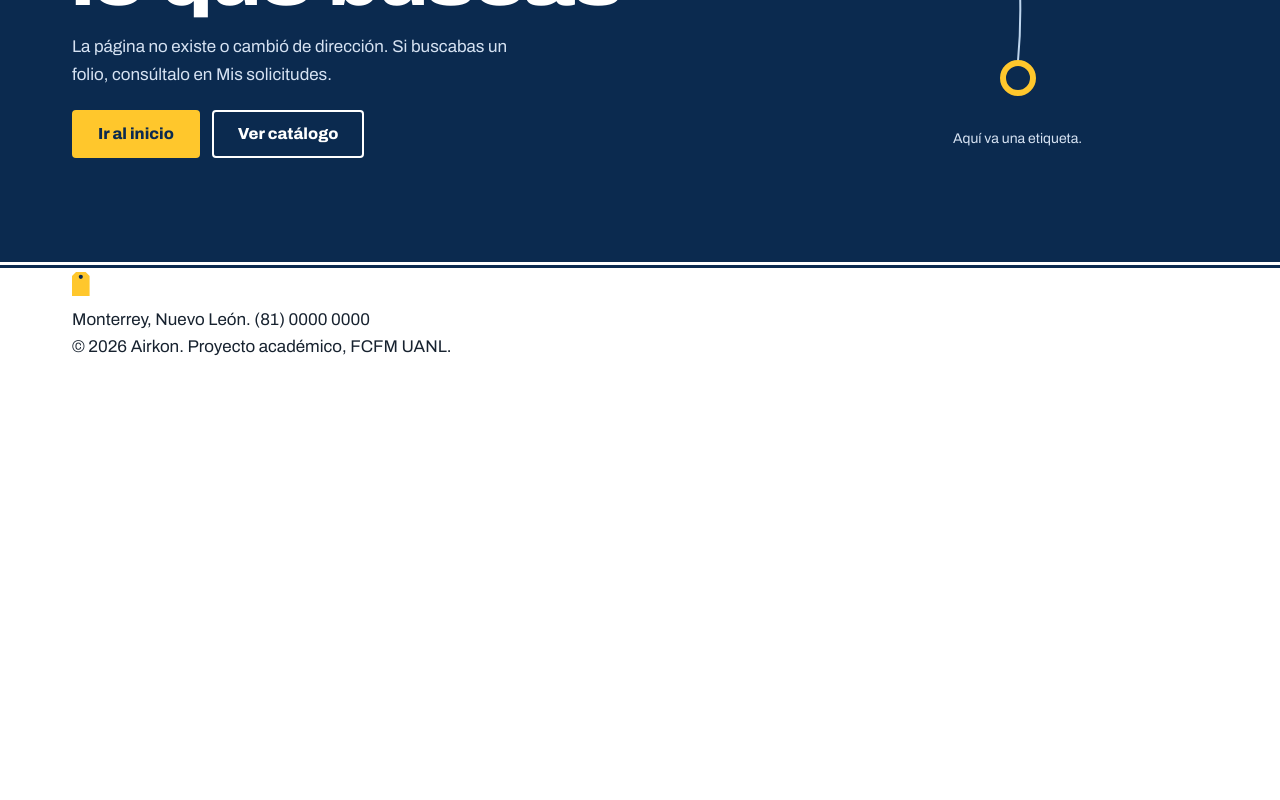
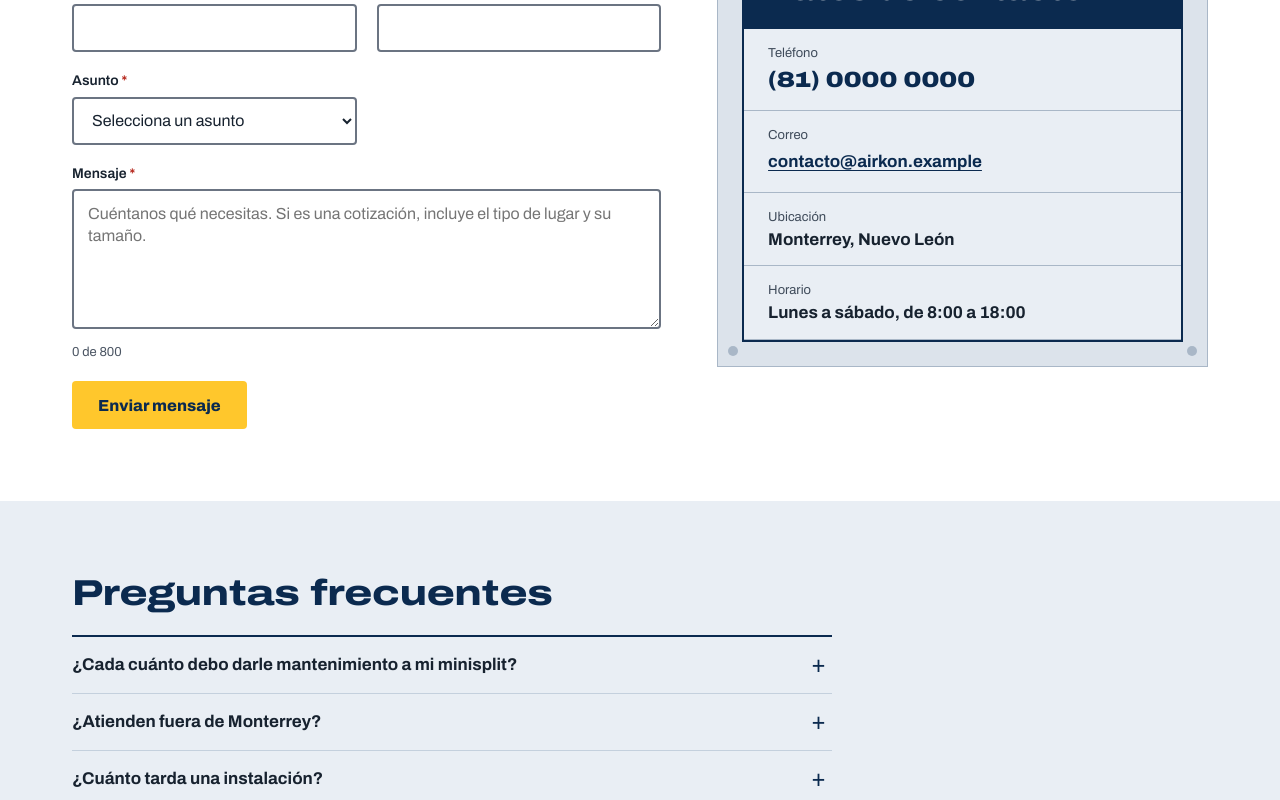
Before and after one commit to Echacon57/Portal-Servicio-Airkon, a React (Vite) app: page /contacto in a window 1280 px wide. Shown: the part 320-1120 px from the top of the page. Before the commit the page ends 800 px from the top, so only its background shows below. Built offline with nearby package versions, Linux system fonts and the light colour scheme.

Commit message:
Diseño Nuevo Contacto

```diff
--- a/src/App.jsx
+++ b/src/App.jsx
@@ -11,6 +11,7 @@ import MisSolicitudes from "./pages/MisSolicitudes";
 import {SesionProvider} from "./context/SesionContext";
 import VerificarAcceso from "./pages/VerificarAcceso";
 import Confirmacion from "./pages/Confirmacion";
+import Contacto from "./pages/Contacto";
 
 export default function App() {
   return (
@@ -28,6 +29,7 @@ export default function App() {
             <Route path="/verificar" element={<VerificarAcceso />} />
             <Route path="/mis-solicitudes" element={<MisSolicitudes />} />
             <Route path="/solicitud-enviada/:folio" element={<Confirmacion />} />
+            <Route path="/contacto" element={<Contacto />} />
           </Route>
         </Routes>
       </BrowserRouter>
--- a/src/main.jsx
+++ b/src/main.jsx
@@ -1,6 +1,5 @@
 import React from "react";
 import ReactDOM from "react-dom/client";
-import "@fontsource-variable/archivo/wdth.css";
 import "./styles/variables.css";
 import "./styles/global.css";
 import App from "./App.jsx";
--- a/src/pages/Contacto.jsx
+++ b/src/pages/Contacto.jsx
@@ -1,5 +1,7 @@
 import { useState } from "react";
+import { Link } from "react-router-dom";
 import EncabezadoPagina from "../components/ui/EncabezadoPagina";
+import PlacaDatos from "../components/ui/PlacaDatos";
 import CampoFormulario from "../components/ui/CampoFormulario";
 import ResumenErrores from "../components/ui/ResumenErrores";
 import Icono from "../components/ui/Icono";
@@ -59,10 +61,17 @@ export default function Contacto() {
     <>
       <EncabezadoPagina
         titulo="Contacto"
-        descripcion="¿Tienes dudas o necesitas una cotización especial? Escríbenos o llámanos."
+        descripcion={
+          <>
+            Para cotizaciones, dudas o facturación. Si tu equipo falla, es más rápido{" "}
+            <Link to="/solicitar">solicitar un servicio</Link>.
+          </>
+        }
+        descripcionAlLado
       />
+
       <div className={`contenedor ${styles.contenido}`}>
-        <section className={`tarjeta ${styles.formulario}`} aria-labelledby="titulo-form-contacto">
+        <section className={styles.formulario} aria-labelledby="titulo-form-contacto">
           <h2 id="titulo-form-contacto">Envíanos un mensaje</h2>
           <form onSubmit={enviar} noValidate className={styles.campos}>
             <ResumenErrores errores={intento > 0 ? errores : {}} etiquetas={etiquetas} intento={intento} />
@@ -72,6 +81,7 @@ export default function Contacto() {
               <CampoFormulario id="correo" etiqueta="Correo electrónico" type="email" obligatorio autoComplete="email"
                 value={valores.correo} onChange={manejarCambio} onBlur={manejarBlur} error={errores.correo} />
             </div>
+            <div className={styles.asunto}>
               <CampoFormulario id="asunto" como="select" etiqueta="Asunto" obligatorio
                 value={valores.asunto} onChange={manejarCambio} onBlur={manejarBlur} error={errores.asunto}>
                 <option value="">Selecciona un asunto</option>
@@ -80,10 +90,26 @@ export default function Contacto() {
                 <option>Facturación</option>
                 <option>Otro</option>
               </CampoFormulario>
-            <CampoFormulario id="mensaje" como="textarea" etiqueta="Mensaje" obligatorio maxLength={800}
-              value={valores.mensaje} onChange={manejarCambio} onBlur={manejarBlur} error={errores.mensaje} />
-            <button type="submit" className="btn btn-primario">
-              Enviar mensaje <Icono nombre="flecha" tamano={20} />
+            </div>
+            <CampoFormulario
+              id="mensaje"
+              como="textarea"
+              etiqueta="Mensaje"
+              obligatorio
+              maxLength={800}
+              placeholder="Cuéntanos qué necesitas. Si es una cotización, incluye el tipo de lugar y su tamaño."
+              value={valores.mensaje}
+              onChange={manejarCambio}
+              onBlur={manejarBlur}
+              error={errores.mensaje}
+              extra={
+                <p className="ayuda" aria-live="polite">
+                  {valores.mensaje.length} de 800
+                </p>
+              }
+            />
+            <button type="submit" className="btn btn-acento">
+              Enviar mensaje
             </button>
             <p role="status" className={enviado ? styles.exito : "solo-lector"}>
               {enviado && <Icono nombre="ok" tamano={20} />}
@@ -93,41 +119,41 @@ export default function Contacto() {
         </section>
 
         <aside className={styles.lateral} aria-label="Datos de contacto">
-          <section className={`tarjeta ${styles.datos}`} aria-labelledby="titulo-datos">
-            <h2 id="titulo-datos">Datos de contacto</h2>
-            <address>
-              <ul role="list">
-                <li>
-                  <span className={styles.icono}><Icono nombre="telefono" tamano={20} /></span>
-                  <div><strong>Teléfono</strong><a href="tel:+528100000000">(81) 0000 0000</a></div>
-                </li>
-                <li>
-                  <span className={styles.icono}><Icono nombre="correo" tamano={20} /></span>
-                  <div><strong>Correo</strong><a href="mailto:contacto@airkon.example">contacto@airkon.example</a></div>
-                </li>
-                <li>
-                  <span className={styles.icono}><Icono nombre="ubicacion" tamano={20} /></span>
-                  <div><strong>Ubicación</strong><span>Monterrey, Nuevo León</span></div>
-                </li>
-                <li>
-                  <span className={styles.icono}><Icono nombre="reloj" tamano={20} /></span>
-                  <div><strong>Horario</strong><span>Lunes a sábado, 8:00 a 18:00</span></div>
-                </li>
-              </ul>
-            </address>
-          </section>
+          <PlacaDatos
+            titulo="Datos de contacto"
+            nivelTitulo="h2"
+            encabezadoOscuro
+            unaColumna
+            datos={[
+              {
+                dato: "Teléfono",
+                valor: (
+                  <a href="tel:+528100000000" className={`expandido ${styles.telefono}`}>
+                    (81) 0000 0000
+                  </a>
+                ),
+              },
+              { dato: "Correo", valor: <a href="mailto:contacto@airkon.example">contacto@airkon.example</a> },
+              { dato: "Ubicación", valor: <address>Monterrey, Nuevo León</address> },
+              { dato: "Horario", valor: "Lunes a sábado, de 8:00 a 18:00" },
+            ]}
+          />
+        </aside>
+      </div>
 
       <section className={styles.faq} aria-labelledby="titulo-faq">
+        <div className="contenedor">
           <h2 id="titulo-faq">Preguntas frecuentes</h2>
+          <div className={styles.preguntas}>
             {preguntas.map((item) => (
-              <details key={item.p} className="tarjeta">
+              <details key={item.p}>
                 <summary>{item.p}</summary>
                 <p>{item.r}</p>
               </details>
             ))}
+          </div>
+        </div>
       </section>
-        </aside>
-      </div>
     </>
   );
 }
--- a/src/pages/Contacto.module.css
+++ b/src/pages/Contacto.module.css
@@ -1,23 +1,19 @@
 .contenido {
-  padding-block: 24px 56px;
+  padding-block: 32px 56px;
   display: grid;
   grid-template-columns: 1fr;
-  gap: 24px;
+  gap: 40px;
   align-items: start;
 }
 
 .formulario {
-  padding: 20px;
   display: flex;
   flex-direction: column;
   gap: 20px;
 }
-.formulario h2,
-.datos h2,
-.faq h2 {
-  font-size: 1.25rem;
+.formulario h2 {
+  font-size: 1.625rem;
 }
-
 .campos {
   display: flex;
   flex-direction: column;
@@ -26,7 +22,6 @@
 .campos > :global(.btn) {
   align-self: stretch;
 }
-
 .dosColumnas {
   display: grid;
   grid-template-columns: 1fr;
@@ -38,112 +33,103 @@
   align-items: center;
   gap: 8px;
   padding: 12px 16px;
-  border-radius: var(--radio-control);
+  border-left: 4px solid var(--completada-texto);
   background: var(--completada-fondo);
   color: var(--completada-texto);
   font-weight: 600;
 }
 
-.lateral {
-  display: flex;
-  flex-direction: column;
-  gap: 24px;
+.lateral a {
+  color: var(--azul-marino);
+  text-decoration: underline;
+  text-underline-offset: 3px;
+  display: inline-flex;
+  min-height: 32px;
+  align-items: center;
 }
-
-.datos {
-  padding: 24px;
-  display: flex;
-  flex-direction: column;
-  gap: 16px;
-}
-.datos address {
+.lateral address {
   font-style: normal;
 }
-.datos ul {
-  display: flex;
-  flex-direction: column;
-  gap: 16px;
-}
-.datos li {
-  display: flex;
-  gap: 14px;
-  align-items: flex-start;
-}
-.datos li div {
-  display: flex;
-  flex-direction: column;
-  font-size: 0.9375rem;
-}
-.datos strong {
-  color: var(--azul-marino);
-}
-.datos a {
-  color: var(--gris-oscuro);
-  text-decoration: underline;
-  text-underline-offset: 3px;
-  min-height: 32px;
-  display: inline-flex;
-  align-items: center;
-}
-.icono {
-  width: 40px;
-  height: 40px;
-  border-radius: 10px;
-  background: var(--azul-claro);
-  color: var(--azul-marino);
-  display: flex;
-  align-items: center;
-  justify-content: center;
-  flex: none;
+.lateral a.telefono {
+  font-weight: 900;
+  font-size: 1.375rem;
+  text-decoration: none;
 }
 
 .faq {
-  display: flex;
-  flex-direction: column;
-  gap: 12px;
+  background: var(--gris-claro);
+  padding-block: 48px 64px;
 }
-.faq details {
-  padding: 0 18px;
-  box-shadow: none;
+.faq h2 {
+  font-size: 1.75rem;
+  margin-bottom: 20px;
 }
-.faq summary {
-  min-height: 52px;
+.preguntas {
+  max-width: 760px;
+  border-top: 2px solid var(--azul-marino);
+}
+.preguntas details {
+  border-bottom: 1px solid var(--linea-lamina);
+}
+.preguntas summary {
+  min-height: 56px;
+  padding: 14px 40px 14px 0;
+  position: relative;
   display: flex;
   align-items: center;
-  font-weight: 600;
+  font-weight: 700;
+  color: var(--gris-oscuro);
+  cursor: pointer;
+  list-style: none;
+}
+.preguntas summary::-webkit-details-marker {
+  display: none;
+}
+.preguntas summary::after {
+  content: "+";
+  position: absolute;
+  right: 6px;
+  font-size: 1.5rem;
+  font-weight: 400;
   color: var(--azul-marino);
-  cursor: pointer;
-  list-style-position: inside;
 }
-.faq summary:focus-visible {
+.preguntas details[open] summary::after {
+  content: "×";
+}
+.preguntas summary:focus-visible {
   outline: 3px solid var(--azul-marino);
   outline-offset: 3px;
-  border-radius: 4px;
 }
-.faq details p {
+.preguntas details p {
   padding-bottom: 16px;
-  font-size: 0.9375rem;
-  color: var(--gris-medio);
+  color: var(--texto-secundario);
+  max-width: 60ch;
 }
 
 @media (min-width: 768px) {
   .contenido {
-    padding-block: 40px 72px;
-  }
-  .formulario {
-    padding: 36px;
+    padding-block: 48px 72px;
   }
   .dosColumnas {
     grid-template-columns: repeat(2, minmax(0, 1fr));
   }
+  .asunto {
+    max-width: calc(50% - 10px);
+  }
   .campos > :global(.btn) {
     align-self: flex-start;
+  }
+  .faq {
+    padding-block: 72px 88px;
+  }
+  .faq h2 {
+    font-size: 2.25rem;
   }
 }
 
 @media (min-width: 1024px) {
   .contenido {
-    grid-template-columns: minmax(0, 1.4fr) minmax(0, 1fr);
-    gap: 40px;
+    grid-template-columns: minmax(0, 1.2fr) minmax(0, 1fr);
+    gap: 56px;
   }
 }
```
Lines whose indentation alone changed are shown as unchanged.
